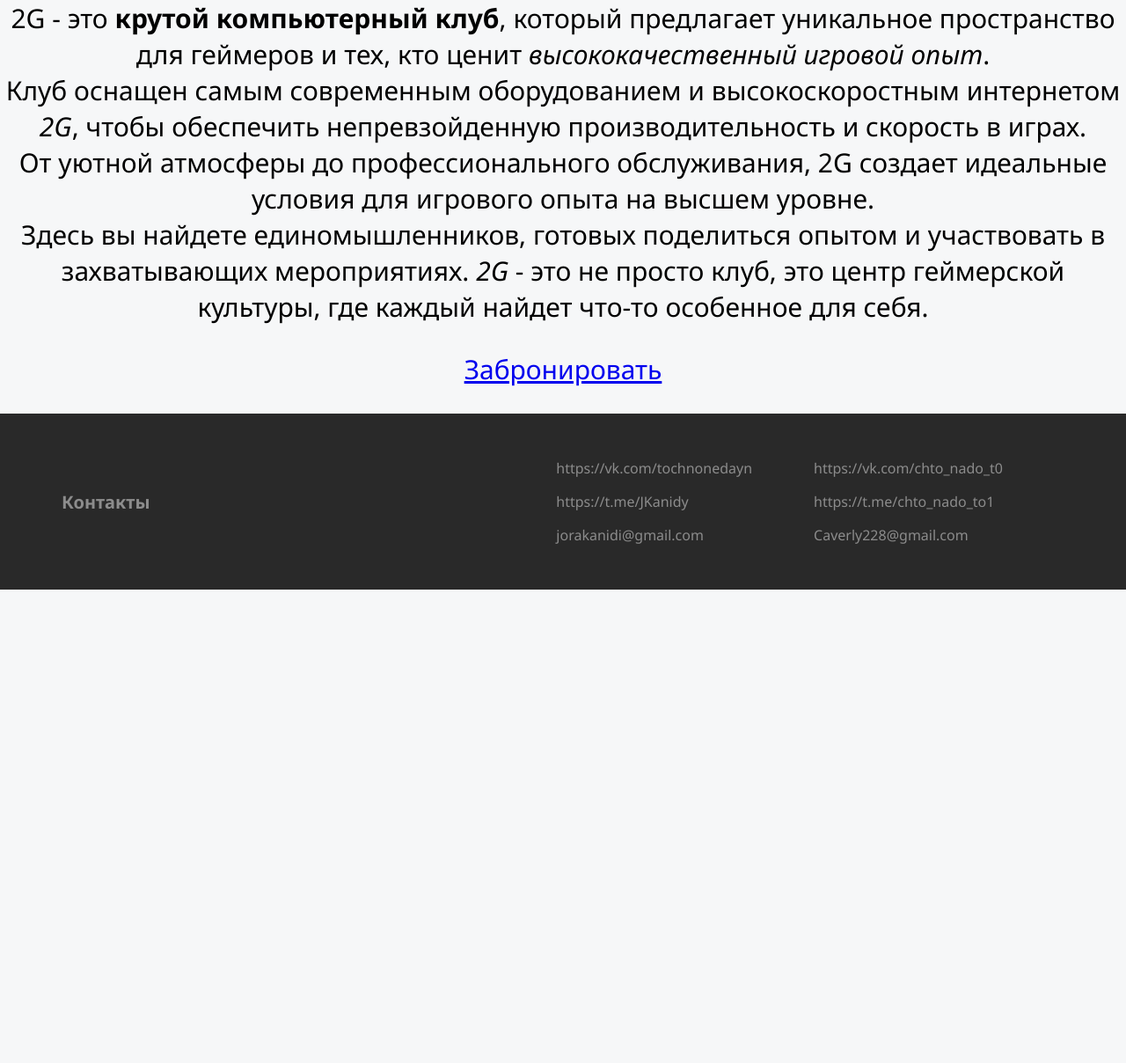
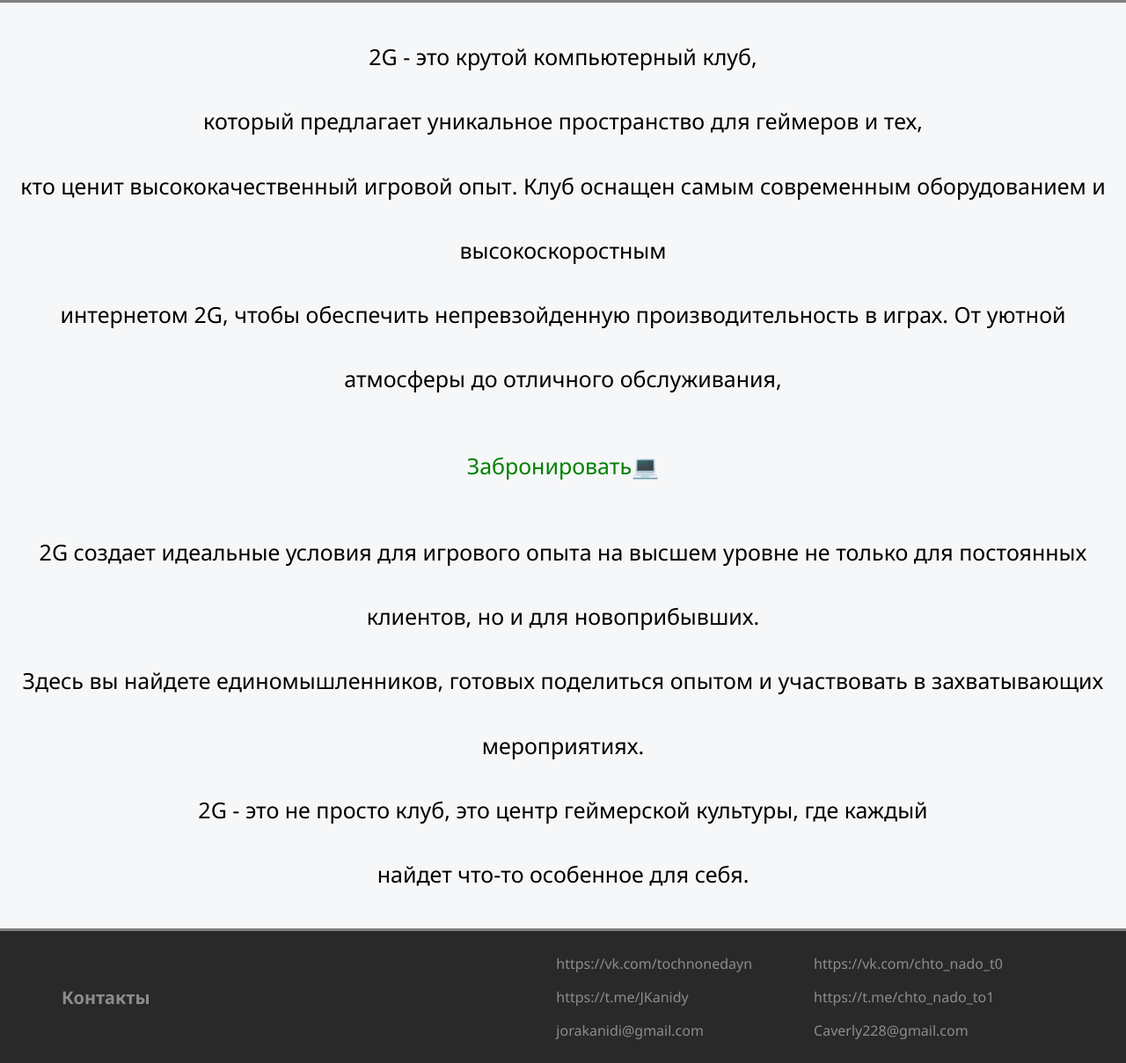
Before and after one commit to JKanidy/reservation, a Django app: page / in a window 1280 px wide. Shown: the part 48-1256 px from the top of the page at 88% size. Before the commit the page ends 718 px from the top, so only its background shows below. Run offline with Django 5.2, Linux system fonts and the light colour scheme.

Commit message:
немного поменял дизайн index html

```diff
--- a/products/templates/products/index.html
+++ b/products/templates/products/index.html
@@ -10,6 +10,7 @@
 {% endblock %}
 
 {% block main %}
-    <p class="main-text"> 2G - это <strong>крутой компьютерный клуб</strong>, который предлагает уникальное пространство для геймеров и тех, кто ценит <i>высококачественный игровой опыт</i>. <br> Клуб оснащен самым современным оборудованием и высокоскоростным интернетом <i>2G</i>, чтобы обеспечить непревзойденную производительность и скорость в играх. <br> От уютной атмосферы до профессионального обслуживания, 2G создает идеальные условия для игрового опыта на высшем уровне. <br> Здесь вы найдете единомышленников, готовых поделиться опытом и участвовать в захватывающих мероприятиях. <i>2G</i> - это не просто клуб, это центр геймерской культуры, где каждый найдет что-то особенное для себя.</p>
-    <p class="main-link"><a href="{% url 'products' %}">Забронировать</a></p>
+    <p class="main-text"> 2G - это крутой компьютерный клуб, <br>который предлагает уникальное пространство для геймеров и тех,<br> кто ценит высококачественный игровой опыт. Клуб оснащен самым современным оборудованием и высокоскоростным <br> интернетом 2G, чтобы обеспечить непревзойденную производительность в играх. От уютной атмосферы до отличного обслуживания,</p>
+    <p class="main-text"><a class="main-link" href="{% url 'products' %}">Забронировать💻</a></p>
+    <p class="main-text">2G создает идеальные условия для игрового опыта на высшем уровне не только для постоянных клиентов, но и для новоприбывших. <br> Здесь вы найдете единомышленников, готовых поделиться опытом и участвовать в захватывающих мероприятиях. <br> 2G - это не просто клуб, это центр геймерской культуры, где каждый <br> найдет что-то особенное для себя.</p>
 {% endblock %}
--- a/static/css/index.css
+++ b/static/css/index.css
@@ -55,7 +55,7 @@ body {
     color: rgba(140, 140, 140, 1);
     margin: 0;
     padding: 0;
-    height: 200px;
+    height: 150px;
     display: flex;
     justify-content: space-between;
     align-items: center;
@@ -87,16 +87,24 @@ body {
 
 .main-text {
     font-family: 'Noto Sans', sans-serif;
-    font-size: 30px;
-    display: inline-block;
-    margin: auto;
+    font-size: 25px;
+    display: flex;
+    justify-content: center;
     text-align: center;
+    line-height: 293%;
 }
 
 .main-link {
-    font-family: 'Noto Sans', sans-serif;
-    font-size: 30px;
-    display: flex;
-    justify-content: center;
-    align-items: center;
+    text-decoration: none;
+    border: none;
+    color: green;
 }
+
+.main-link:hover {
+    color: darkgreen;
+}
+
+.general {
+    border-top: 3px solid grey;
+    border-bottom: 3px solid grey;
+}
```
Also changed, not shown: static/img/Screenshot_1.png (deleted).
